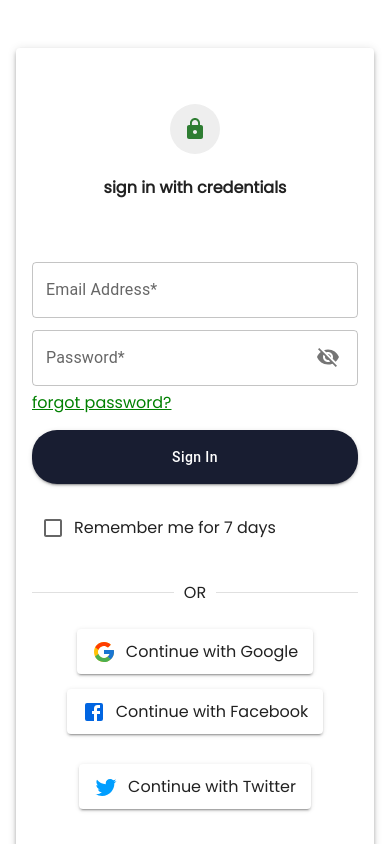
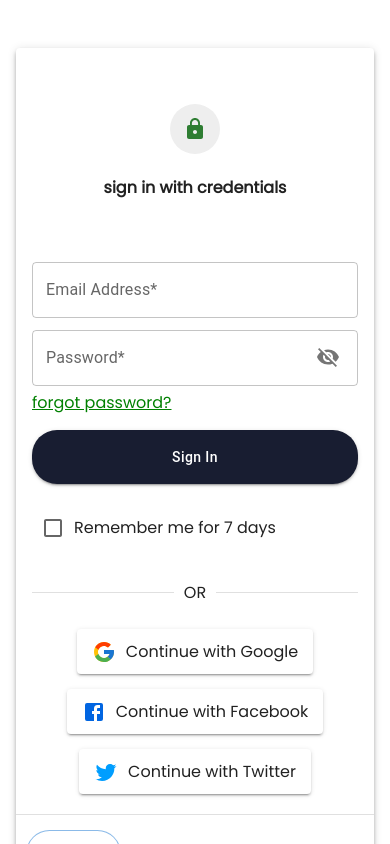
Before and after one commit to muhammadkeyton/onlyjobs, a Next.js app: page /signIn in a window 390 px wide. Shown: the top 844 px of the page. Built offline with nearby package versions, Linux system fonts and the light colour scheme.

Commit message:
fix cursor for the card

```diff
--- a/components/getStartedPage/signUp.tsx
+++ b/components/getStartedPage/signUp.tsx
@@ -97,7 +97,7 @@
 
             <div className={getStartedPageCss.socialIcons}>
 
-                <Paper elevation={2} sx={{display:"flex",alignItems:"center",padding:"10px 15px",cursor:"pointer"}}>
+                <Paper elevation={2} className={getStartedPageCss.socialIconsAUth}>
 
                     <FcGoogle style={{fontSize:"1.5rem",marginRight:"10px"}}/>
                     Continue with Google
@@ -106,7 +106,7 @@
 
 
 
-                <Paper elevation={2} sx={{display:"flex",alignItems:"center",padding:"10px 15px",margin:"15px 0",cursor:"pointer"}}>
+                <Paper elevation={2}   className={getStartedPageCss.socialIconsAUth} sx={{margin:"15px 0"}}>
 
                     <FacebookIcon  sx={{color:"#0165E1",fontSize:"1.5rem",marginRight:"10px"}}/>
                     Continue with Facebook
@@ -115,7 +115,7 @@
 
 
 
-                <Paper  elevation={2} sx={{display:"flex",alignItems:"center",padding:"10px 15px",margin:"15px 0",cursor:"pointer"}}>
+                <Paper  elevation={2}  className={getStartedPageCss.socialIconsAUth}>
 
 
                     <TwitterIcon  sx={{color:"#009EFF",fontSize:"1.5rem",marginRight:"10px"}}/>
--- a/pages/signIn.tsx
+++ b/pages/signIn.tsx
@@ -106,7 +106,7 @@
                         <div className={getStartedPageCss.socialIcons}>
 
 
-                            <Paper elevation={2} sx={{display:"flex",alignItems:"center",padding:"10px 15px",cursor:"pointer"}}>
+                            <Paper elevation={2} className={getStartedPageCss.socialIconsAUth}>
 
                             <FcGoogle style={{fontSize:"1.5rem",marginRight:"10px"}}/>
                             Continue with Google
@@ -115,7 +115,7 @@
 
 
 
-                            <Paper  elevation={2} sx={{display:"flex",alignItems:"center",padding:"10px 15px",margin:"15px 0",cursor:"pointer"}}>
+                            <Paper elevation={2}   className={getStartedPageCss.socialIconsAUth} sx={{margin:"15px 0"}}>
 
                             <FacebookIcon  sx={{color:"#0165E1",fontSize:"1.5rem",marginRight:"10px"}}/>
                             Continue with Facebook
@@ -124,7 +124,7 @@
 
 
 
-                            <Paper  elevation={2} sx={{display:"flex",alignItems:"center",padding:"10px 15px",margin:"15px 0",cursor:"pointer"}}>
+                            <Paper  elevation={2}  className={getStartedPageCss.socialIconsAUth}>
 
 
                             <TwitterIcon  sx={{color:"#009EFF",fontSize:"1.5rem",marginRight:"10px"}}/>
--- a/styles/getStartedPage.module.css
+++ b/styles/getStartedPage.module.css
@@ -21,7 +21,7 @@
 box-shadow: 0 4px 8px 0 rgba(0,0,0,0.2);
 transition: 0.3s;
 width:150px;
-cursor: default;
+cursor: pointer;
 display: flex;
 flex-direction: column;
 align-items: center;
@@ -84,3 +84,29 @@
     display: flex;
     align-items: center;
 }
+
+
+.socialIconsAUth{
+    display:flex;
+    align-items:center;
+    padding:10px 15px;
+    cursor:pointer;
+}
+
+.socialIconsAUth:hover{
+    box-shadow: 0 8px 16px 0 rgba(0,0,0,0.2);
+}
+
+
+
+
+/* smaller screens */
+@media screen and (max-width: 930px) {
+    .socialIconsAUth{
+        cursor: default;
+    }
+
+    .card{
+        cursor: default;
+    }
+}
```
Lines whose indentation alone changed are shown as unchanged.
